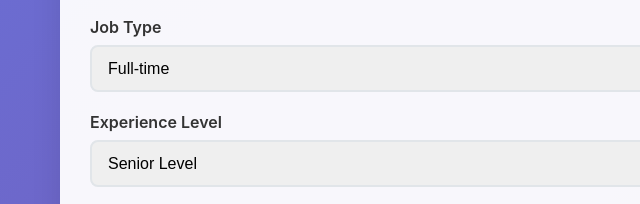
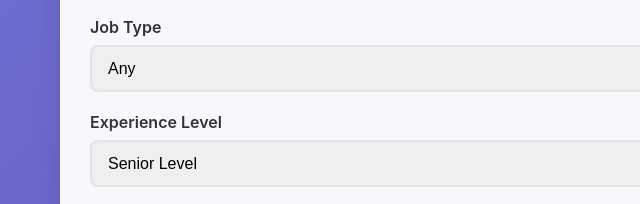
Before and after one commit to yaniv2286/linkedin-job-assistant, a website: page docs/index.html in a window 1280 px wide. Shown: the part 991-1195 px from the top of the page, 0-640 px from the left. Drawn offline with Linux system fonts and the light colour scheme.

Commit message:
Update job type to 'Any' - Include all job types (Full-time, Part-time, Contract, Internship) for maximum opportunity coverage

```diff
--- a/docs/index.html
+++ b/docs/index.html
@@ -380,9 +380,11 @@
                 <div class="form-group">
                     <label for="jobType">Job Type</label>
                     <select id="jobType">
+                        <option value="">Any</option>
                         <option value="full-time">Full-time</option>
                         <option value="part-time">Part-time</option>
                         <option value="contract">Contract</option>
+                        <option value="internship">Internship</option>
                     </select>
                 </div>
 
```
